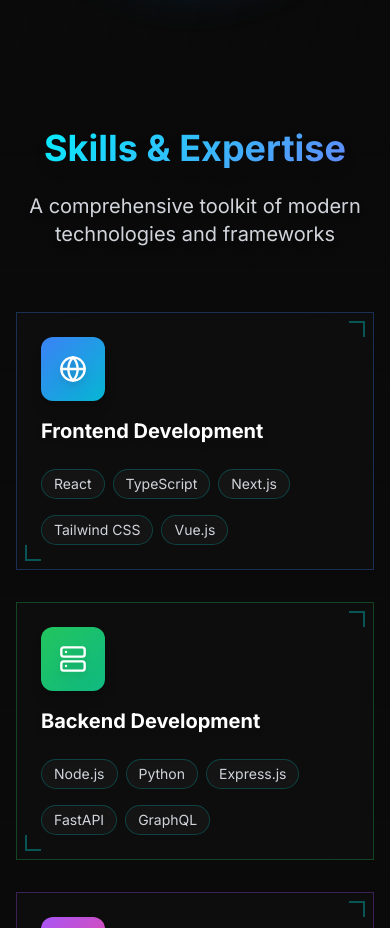
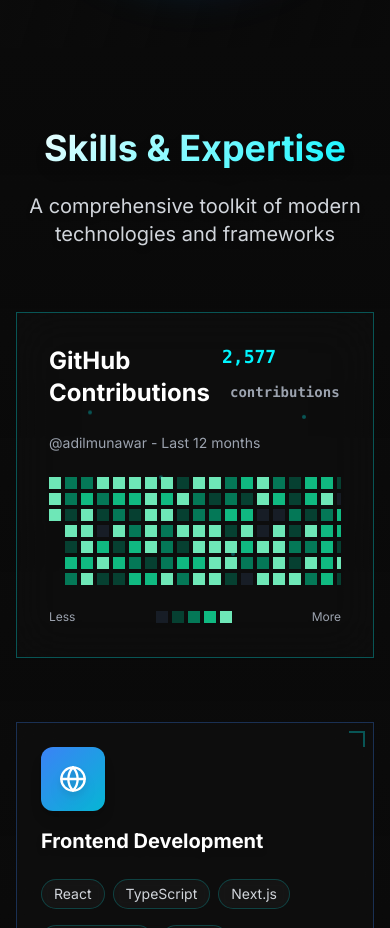
Before and after one commit to Adilmunawar/AdilMunawarPortfolio, a React (Vite) app: page / in a window 390 px wide. Shown: the part 2040-2968 px from the top of the page. Built offline with nearby package versions, Linux system fonts and the light colour scheme.

Commit message:
Revert skill card and GitHub stats changes
Reverted changes to the skills section icons and GitHub contributions display, restoring the previous design and effects.

```diff
--- a/src/components/SkillsSection.tsx
+++ b/src/components/SkillsSection.tsx
@@ -1,6 +1,7 @@
 
 import { Card } from '@/components/ui/card';
 import { Code, Database, Globe, Smartphone, Server, GitBranch, Zap, Shield } from 'lucide-react';
+import GitHubStats from './GitHubStats';
 
 const SkillsSection = () => {
   const skillCategories = [
@@ -55,7 +56,7 @@ const SkillsSection = () => {
 
       <div className="max-w-7xl mx-auto relative z-10">
         <div className="text-center mb-16">
-          <h2 className="text-4xl md:text-5xl font-bold mb-6 text-gradient-flow animate-fade-in-up drop-shadow-lg">
+          <h2 className="text-4xl md:text-5xl font-bold mb-6 heading-gradient animate-fade-in-up drop-shadow-lg">
             Skills & Expertise
           </h2>
           <p className="text-xl text-gray-300 max-w-3xl mx-auto animate-fade-in-up drop-shadow-md" style={{ animationDelay: '0.2s' }}>
@@ -63,11 +64,16 @@ const SkillsSection = () => {
           </p>
         </div>
 
+        {/* GitHub Stats Component */}
+        <div className="mb-16">
+          <GitHubStats />
+        </div>
+
         <div className="grid md:grid-cols-2 lg:grid-cols-3 gap-8">
           {skillCategories.map((category, index) => (
             <Card
               key={index}
-              className={`group relative p-6 bg-cyber-gray/30 ${category.borderColor} hover:border-cyber-cyan/60 transition-all duration-700 hover:scale-105 backdrop-blur-xl animate-scale-in overflow-hidden`}
+              className={`group relative p-6 bg-cyber-gray/30 ${category.borderColor} hover:border-cyber-cyan/60 transition-all duration-700 hover:scale-105 backdrop-blur-xl animate-scale-in overflow-hidden neon-hover`}
               style={{ animationDelay: `${index * 0.1}s` }}
             >
               {/* Animated background gradient */}
```
